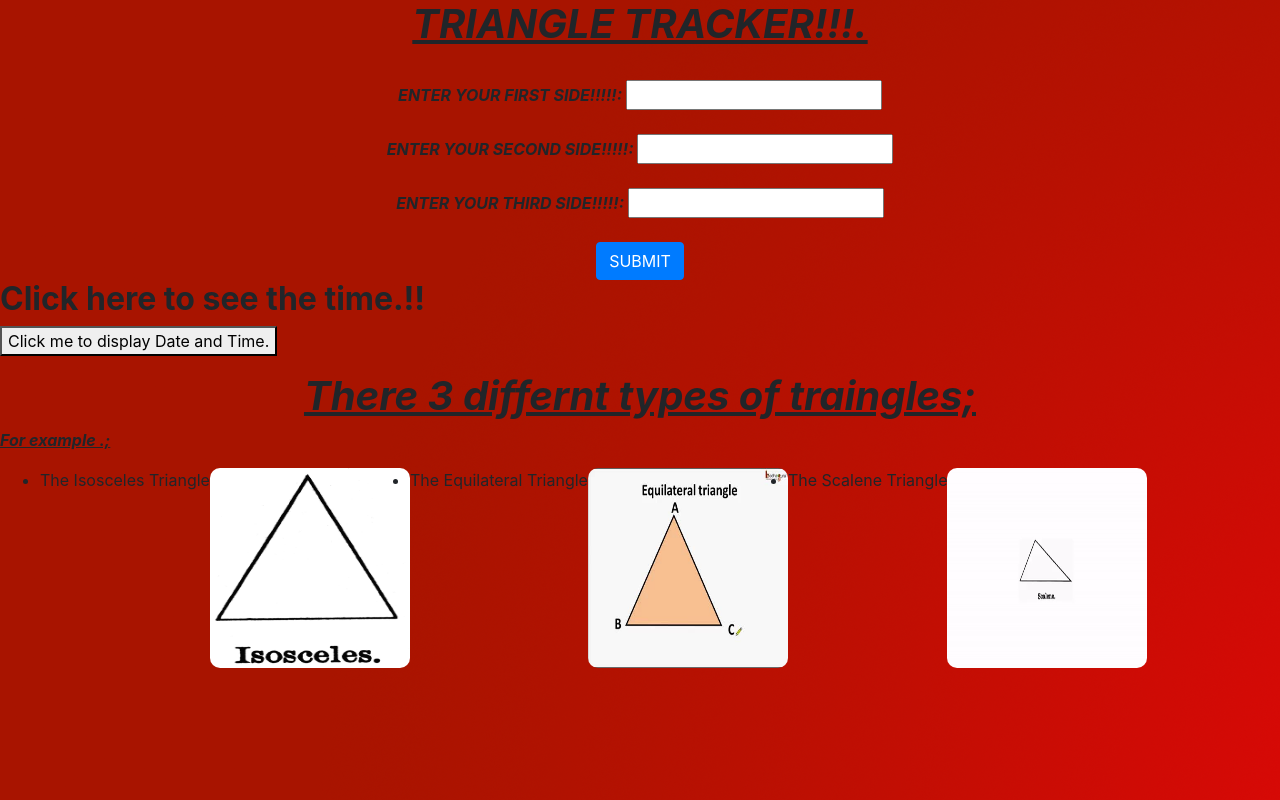
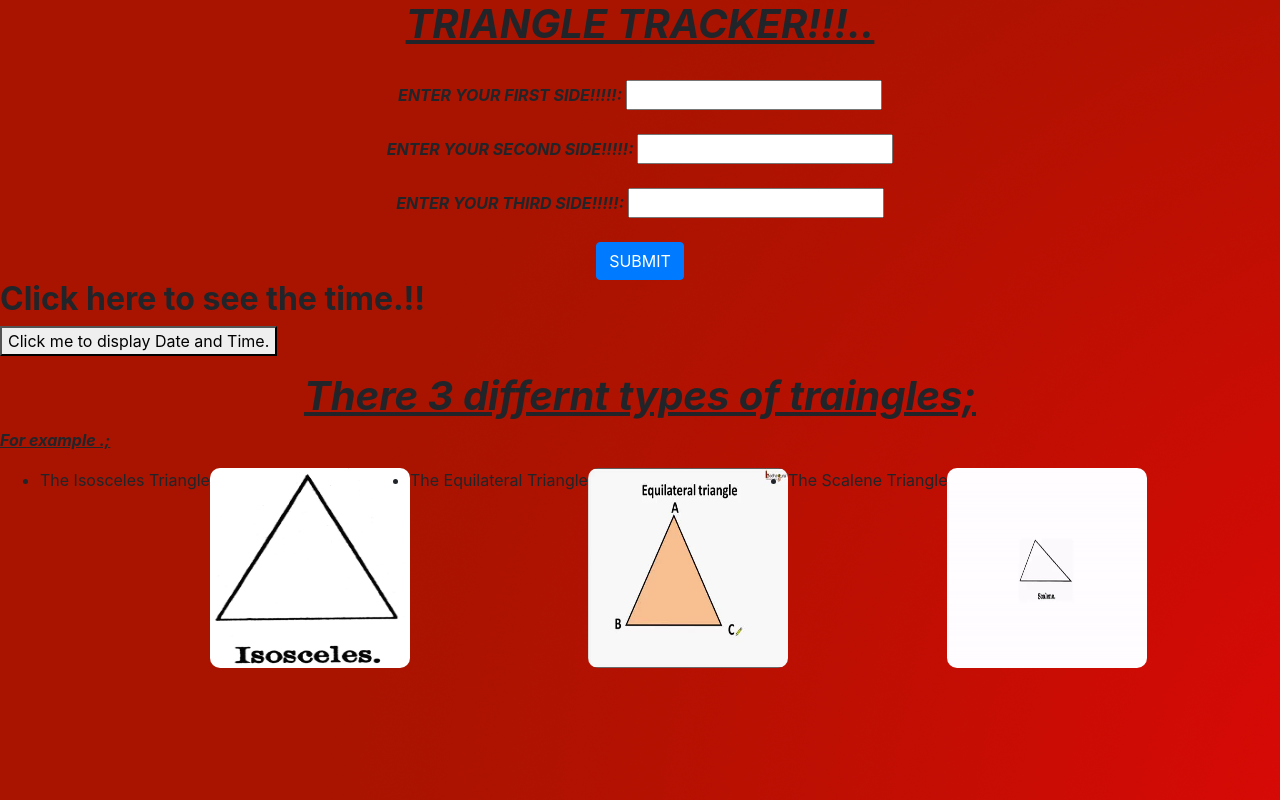
Before and after one commit to 6UK/Triangle-Tracker, a plain HTML site: page tri.html in a window 1280 px wide. Drawn offline with Linux system fonts and the light colour scheme; files whose address does not match are found by name.

Commit message:
added a fullstop in h1

```diff
--- a/tri.html
+++ b/tri.html
@@ -7,7 +7,7 @@
     <script src="js/script.js"></script>
 
   </head>
-   <h1>TRIANGLE TRACKER!!!.</h1>
+   <h1>TRIANGLE TRACKER!!!..</h1>
   <body background="images/background image.gif">
   <div class="Formula">
   <br>ENTER YOUR FIRST SIDE!!!!!: <input type="number" id="Triangle1"></br>
```
